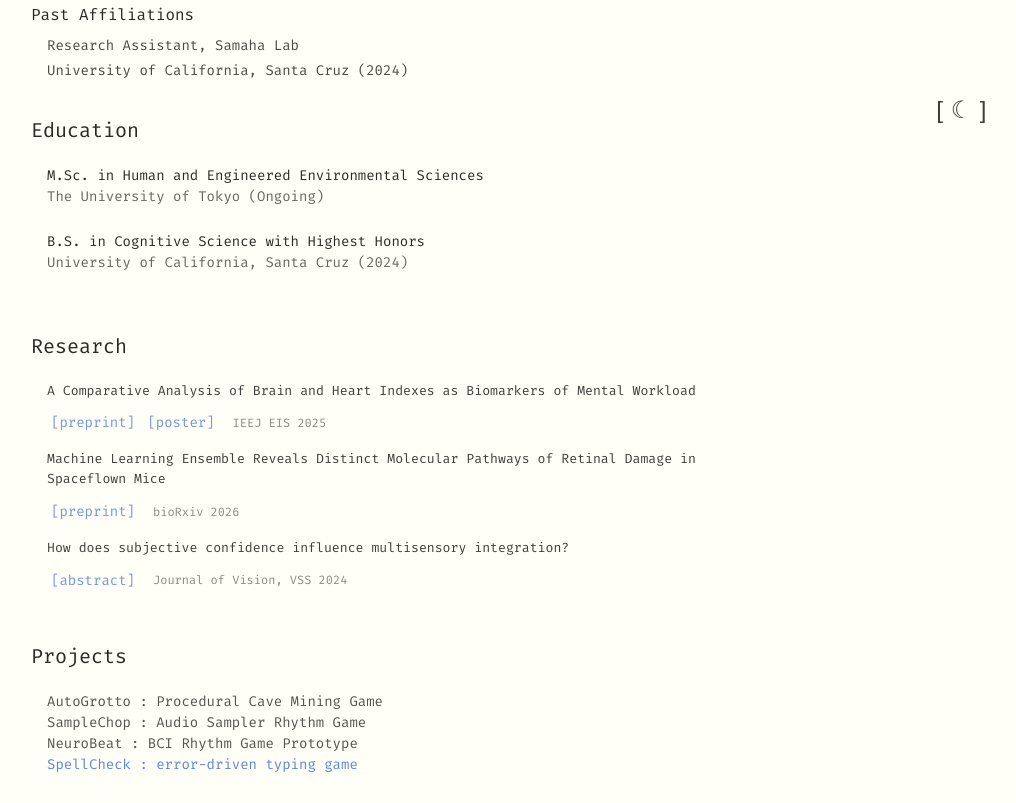
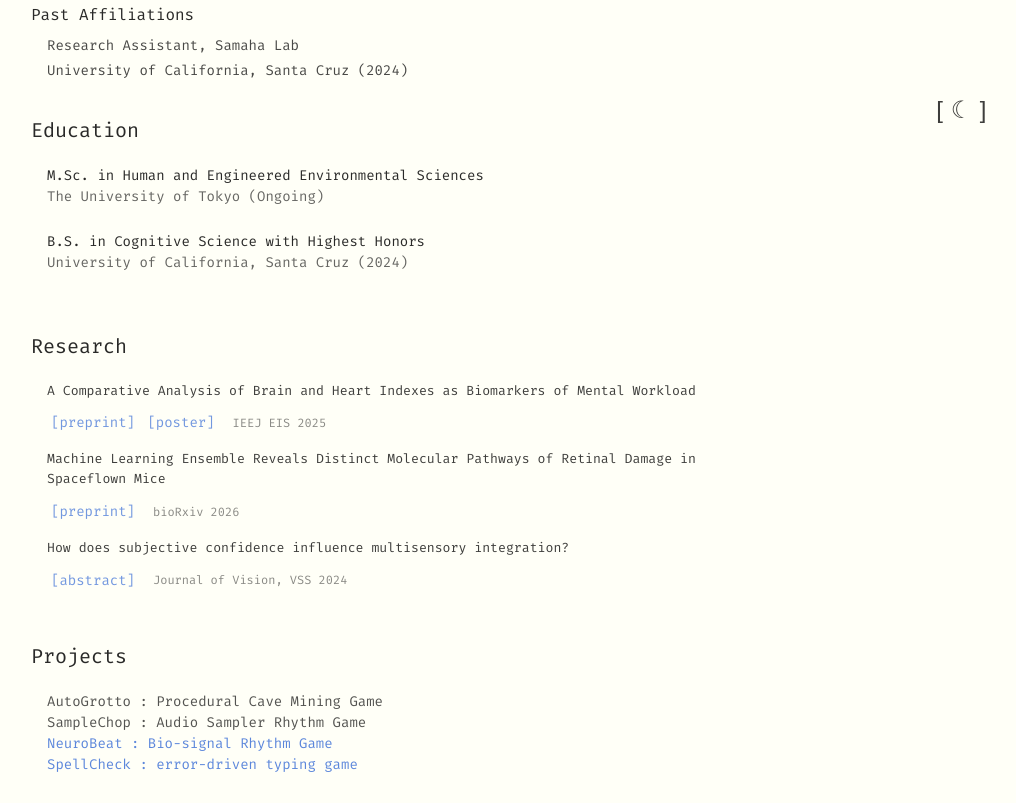
Before and after one commit to maxvolkan/maxvolkan.github.io, a plain HTML site: page index.html in a window 1280 px wide. Shown: the part 646-1449 px from the top of the page, without its empty margins (259-1275 px from the left). Drawn offline with Linux system fonts and the light colour scheme.

Commit message:
neurobeat video link

```diff
--- a/index.html
+++ b/index.html
@@ -142,9 +142,10 @@
                                 </div>
 
                                 <div class="project-item">
-                                        <p class="project-title" onclick="openProject('neurobeat')"
-                                                data-tech="godot, matlab">
-                                                NeuroBeat : BCI Rhythm Game Prototype
+                                        <p class="project-title">
+                                                <a class="project-title"
+                                                        href='https://www.youtube.com/watch?v=7TO-skBlHlY'>
+                                                        NeuroBeat : Bio-signal Rhythm Game</a>
                                         </p>
                                 </div>
                                 <div class="project-item">
```
Also changed, not shown: 3 other files.
